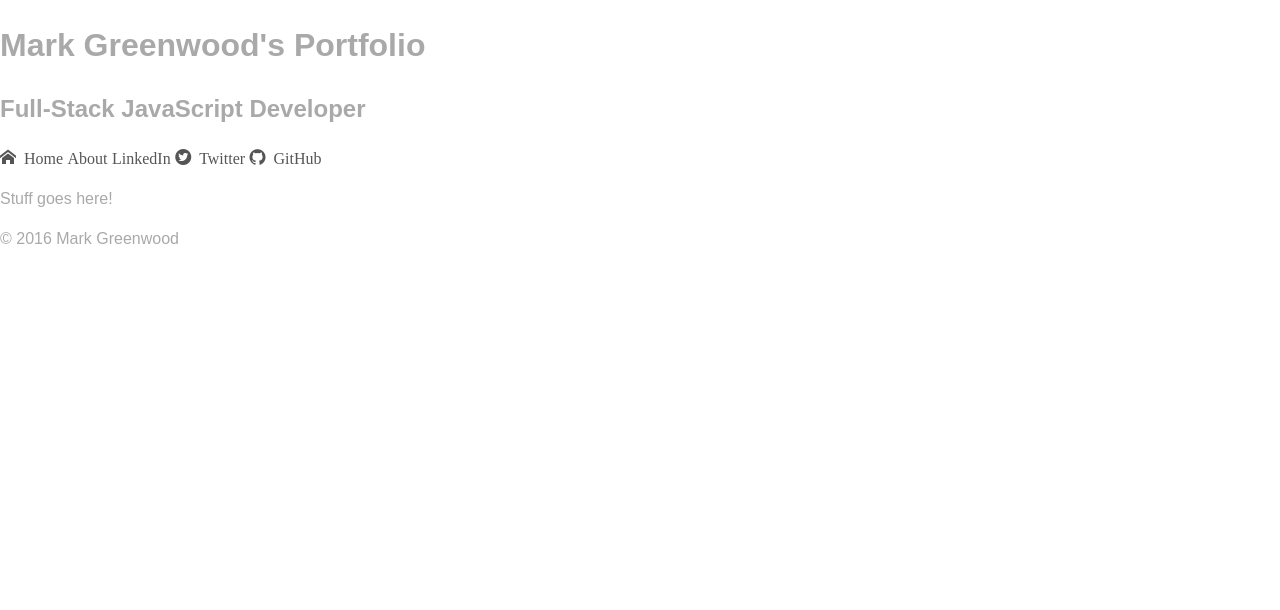
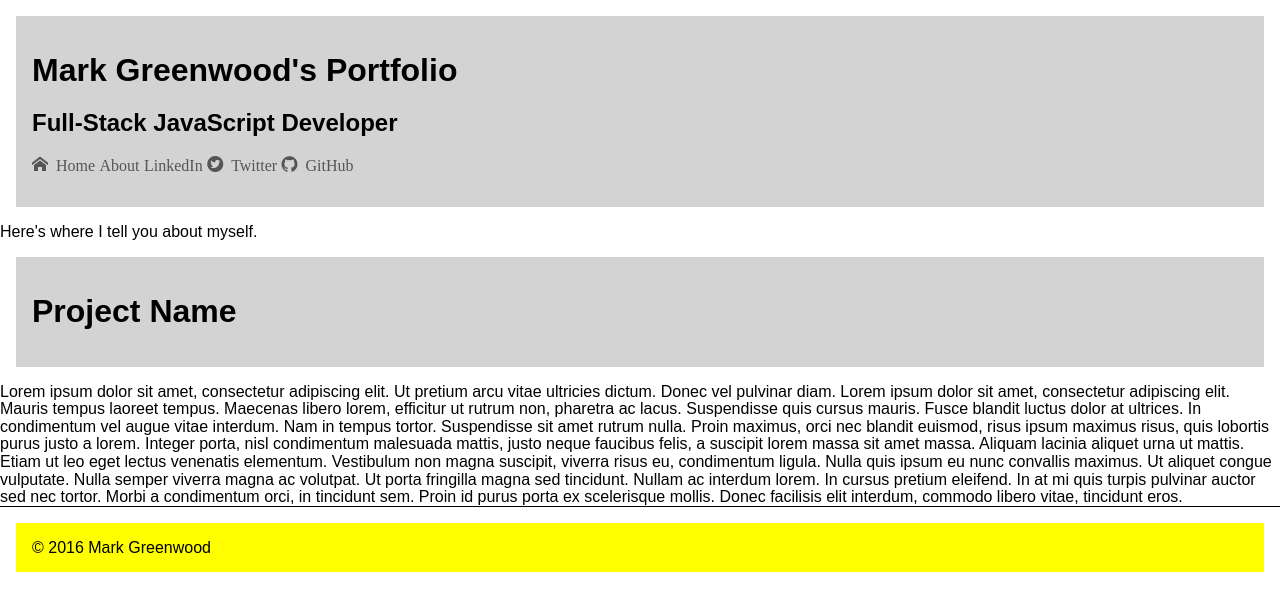
Before and after one commit to markgreenwood/portfolio, a plain HTML site: page index.html in a window 1280 px wide. Drawn offline with Linux system fonts and the light colour scheme; files whose address does not match are found by name.

Commit message:
Added to index.html to template projects for portfolio; made some styling chaanges to better understand layout

```diff
--- a/index.html
+++ b/index.html
@@ -27,7 +27,22 @@
     </nav>
   </header>
   <main>
-        <p>Stuff goes here!</p>
+    <section id="aboutme">
+      <p>Here's where I tell you about myself.</p>
+    </section>
+    <section id="projects">
+      <article class="template">
+        <header>
+          <h1>Project Name</h1>
+          <div class="proj-info">
+            <time></time>
+          </div>
+        </header>
+        <section class="article-body">
+          Lorem ipsum dolor sit amet, consectetur adipiscing elit. Ut pretium arcu vitae ultricies dictum. Donec vel pulvinar diam. Lorem ipsum dolor sit amet, consectetur adipiscing elit. Mauris tempus laoreet tempus. Maecenas libero lorem, efficitur ut rutrum non, pharetra ac lacus. Suspendisse quis cursus mauris. Fusce blandit luctus dolor at ultrices. In condimentum vel augue vitae interdum. Nam in tempus tortor. Suspendisse sit amet rutrum nulla. Proin maximus, orci nec blandit euismod, risus ipsum maximus risus, quis lobortis purus justo a lorem. Integer porta, nisl condimentum malesuada mattis, justo neque faucibus felis, a suscipit lorem massa sit amet massa. Aliquam lacinia aliquet urna ut mattis. Etiam ut leo eget lectus venenatis elementum. Vestibulum non magna suscipit, viverra risus eu, condimentum ligula. Nulla quis ipsum eu nunc convallis maximus. Ut aliquet congue vulputate. Nulla semper viverra magna ac volutpat. Ut porta fringilla magna sed tincidunt. Nullam ac interdum lorem. In cursus pretium eleifend. In at mi quis turpis pulvinar auctor sed nec tortor. Morbi a condimentum orci, in tincidunt sem. Proin id purus porta ex scelerisque mollis. Donec facilisis elit interdum, commodo libero vitae, tincidunt eros.
+        </section>
+      </article>
+    </section>
   </main>
   <footer>
     &copy; 2016 Mark Greenwood
--- a/styles/base.css
+++ b/styles/base.css
@@ -1,7 +1,23 @@
 body {
-    line-height: 1.5;
+    line-height: 1.1;
     font-size: 100%;
-    color: darkgray;
+}
+
+header {
+  padding: 1em;
+  margin: 1em;
+  background-color: lightgray;
+}
+
+article {
+  border-bottom: 1px solid black;
+  margin: 0;
+}
+
+footer {
+  padding: 1em;
+  margin: 1em;
+  background-color: yellow;
 }
 
 a, a:link, a:active {
```
Lines whose indentation alone changed are shown as unchanged.
